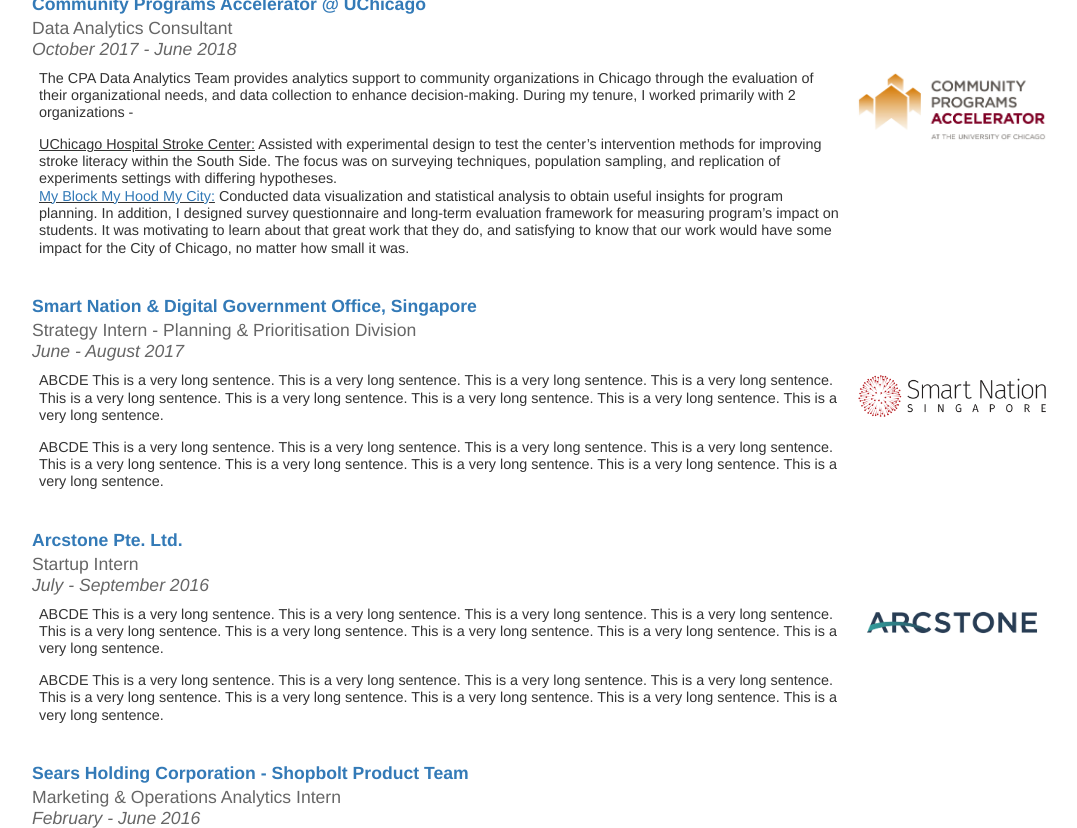
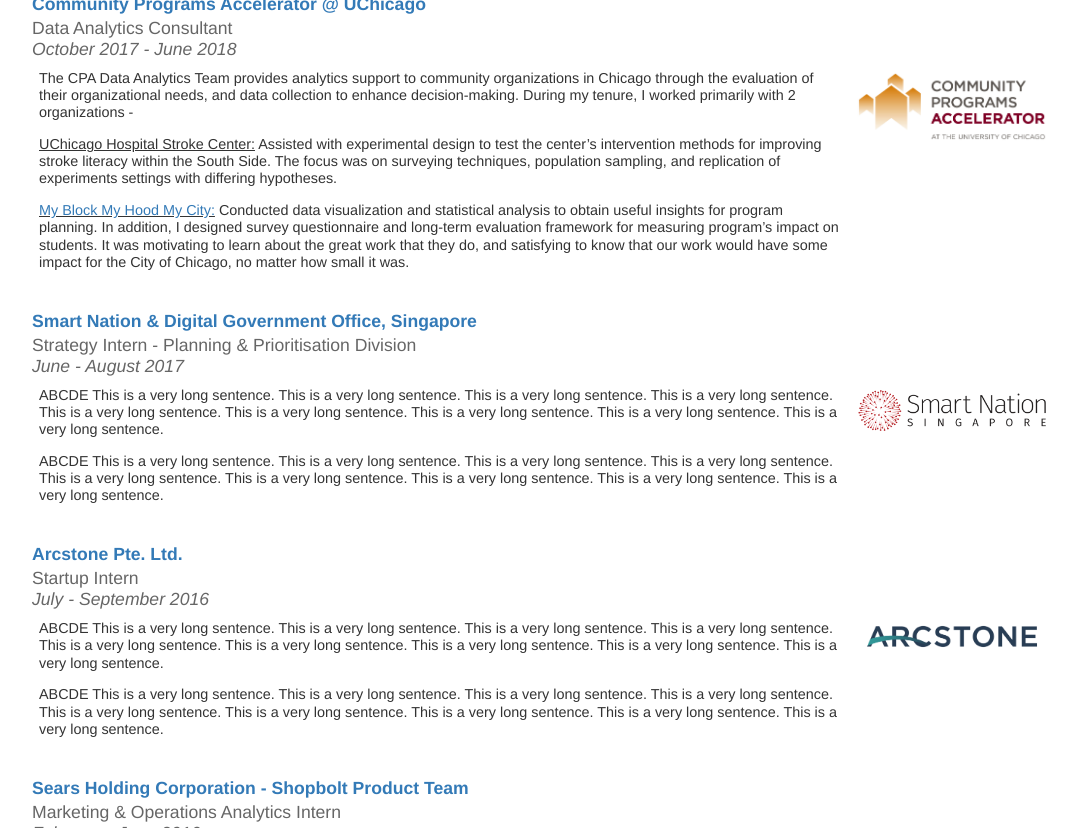
Before and after one commit to tanzhirong/tanzhirong.github.io, a Jekyll site: the page built from exp/index.html, in a window 1280 px wide and 900 px high, scrolled down 446 px, cut to the strip 72-900 px from the top of the window. Shown: the whole strip, without its empty margins (96-1173 px from the left). Built offline with Jekyll 4.4.1, drawn with Linux system fonts in a browser that asks for light colours.

Commit message:
Update index.html

```diff
--- a/exp/index.html
+++ b/exp/index.html
@@ -26,9 +26,9 @@
         <i>October 2017 - June 2018 </i></div>
     <td width="80%">
       <p class="exp_description">The CPA Data Analytics Team provides analytics support to community organizations in Chicago through the evaluation of their organizational needs, and data collection to enhance decision-making. During my tenure, I worked primarily with 2 organizations - </p>
-<p class="exp_description"><u> UChicago Hospital Stroke Center:</u> Assisted with experimental design to test the center’s intervention methods for improving stroke literacy within the South Side. The focus was on surveying techniques, population sampling, and replication of experiments settings with differing hypotheses.
-<br>
-    <u> <a target="_blank" href="https://www.formyblock.org/">My Block My Hood My City:</a></u> Conducted data visualization and statistical analysis to obtain useful insights for program planning. In addition, I designed survey questionnaire and long-term evaluation framework for measuring program’s impact on students. It was motivating to learn about that great work that they do, and satisfying to know that our work would have some impact for the City of Chicago, no matter how small it was.
+<p class="exp_description"><u> UChicago Hospital Stroke Center:</u> Assisted with experimental design to test the center’s intervention methods for improving stroke literacy within the South Side. The focus was on surveying techniques, population sampling, and replication of experiments settings with differing hypotheses. </p>
+<p class="exp_description">
+    <u> <a target="_blank" href="https://www.formyblock.org/">My Block My Hood My City:</a></u> Conducted data visualization and statistical analysis to obtain useful insights for program planning. In addition, I designed survey questionnaire and long-term evaluation framework for measuring program’s impact on students. It was motivating to learn about the great work that they do, and satisfying to know that our work would have some impact for the City of Chicago, no matter how small it was.
         </p>
         </td>
     <td><img position="absolute" src="cpa.logo.jpg"  margin="auto" width="100%"></td>
```
